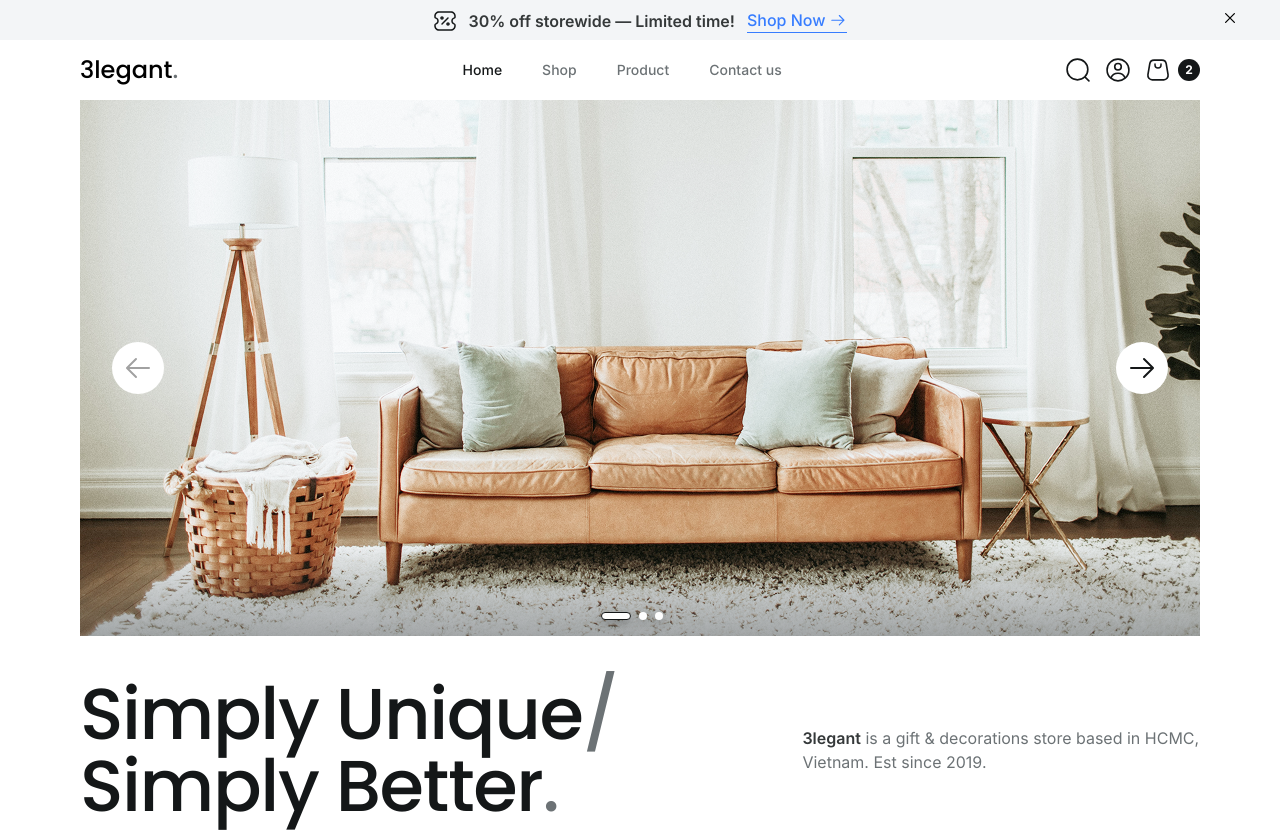
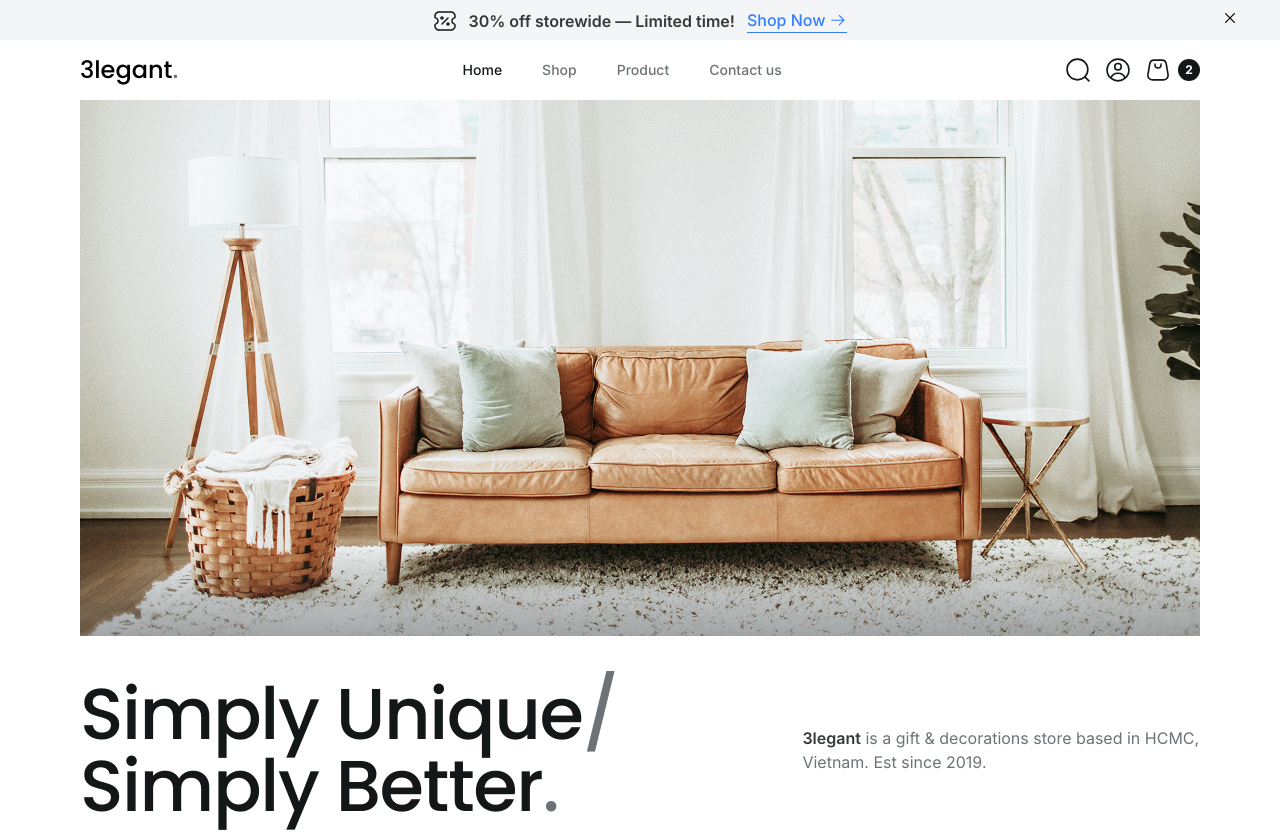
Before and after one commit to Hamiiiidreza/Home-Style, a React (Vite) app: page / in a window 1280 px wide. Shown: the top 832 px of the page. Built offline with nearby package versions, Linux system fonts and the light colour scheme.

Commit message:
feat: add new props images, singleImage, isSlidable, and withGradient to Header and integrate them in the component

```diff
--- a/src/components/templates/header/header.jsx
+++ b/src/components/templates/header/header.jsx
@@ -1,14 +1,10 @@
 import React, { useState } from 'react'
 import { PiArrowRight, PiArrowLeft } from "react-icons/pi"
 
-const images = [
-    "/Images/img-placeholder-1.png",
-    "/Images/img-placeholder-2.png",
-    "/Images/img-placeholder-3.png"
-]
+const Header = ({ images = [], singleImage = null, isSlidable = true, withGradient = true }) => {
+    const [activeIndex, setActiveIndex] = useState(0)
 
-const Header = () => {
-    const [activeIndex, setActiveIndex] = useState(0)
+    const hasMultipleImages = images.length > 1
 
     const prevSlide = () => {
         if (activeIndex > 0) setActiveIndex(activeIndex - 1)
@@ -18,33 +14,43 @@ const Header = () => {
         if (activeIndex < images.length - 1) setActiveIndex(activeIndex + 1)
     }
 
+    // اگر فقط یک عکس داریم و اسلاید غیرفعال است
+    const backgroundImage = singleImage
+        ? singleImage
+        : images[activeIndex] || "/Images/img-placeholder-1.png"
+
+    const backgroundStyle = {
+        backgroundImage: withGradient
+            ? `linear-gradient(180deg, rgba(52,56,57,0) 83%, rgba(52,56,57,0.4) 100%), url(${backgroundImage})`
+            : `url(${backgroundImage})`
+    }
+
     return (
         <div className="container">
             <section
                 className="relative w-full h-[536px] overflow-hidden
                           bg-cover bg-center hover:drop-shadow-custom transition-all"
-                style={{
-                    backgroundImage: `
-                      linear-gradient(180deg, rgba(52,56,57,0) 83%, rgba(52,56,57,0.4) 100%),
-                      url(${images[activeIndex]})`
-                }}
+                 style={backgroundStyle}
             >
-                {/* Dots */}
+                {/* اگر قابلیت اسلاید فعال بود Dots نمایش داده می‌شوند */}
+                {isSlidable && hasMultipleImages && (
                     <div className="absolute bottom-4 left-1/2 -translate-x-1/2 flex w-[78px] gap-2">
                         {images.map((_, i) => (
                             <button
                                 key={i}
                                 className={`transition-all drop-shadow-custom
                                    ${i === activeIndex
-                                    ? "w-[30px] h-2 rounded-full bg-neutral-01 border border-solid border-neutral-07"   // بیضی برای فعال
-                                    : "size-2 rounded-full bg-neutral-01" // دایره برای غیرفعال
+                                        ? "w-[30px] h-2 rounded-full bg-neutral-01 border border-solid border-neutral-07"
+                                        : "size-2 rounded-full bg-neutral-01"
                                     }`}
                                 onClick={() => setActiveIndex(i)}
                             />
                         ))}
                     </div>
+                )}
 
-                {/* Arrows */}
+                {/* اگر قابلیت اسلاید فعال بود دکمه‌ها نمایش داده می‌شوند */}
+                {isSlidable && hasMultipleImages && (
                     <div className="absolute top-1/2 left-0 right-0 flex justify-between px-8 -translate-y-1/2">
                         <button
                             onClick={prevSlide}
@@ -63,6 +69,7 @@ const Header = () => {
                             <PiArrowRight className="size-8" />
                         </button>
                     </div>
+                )}
             </section>
         </div>
     )
```
Lines whose indentation alone changed are shown as unchanged.
